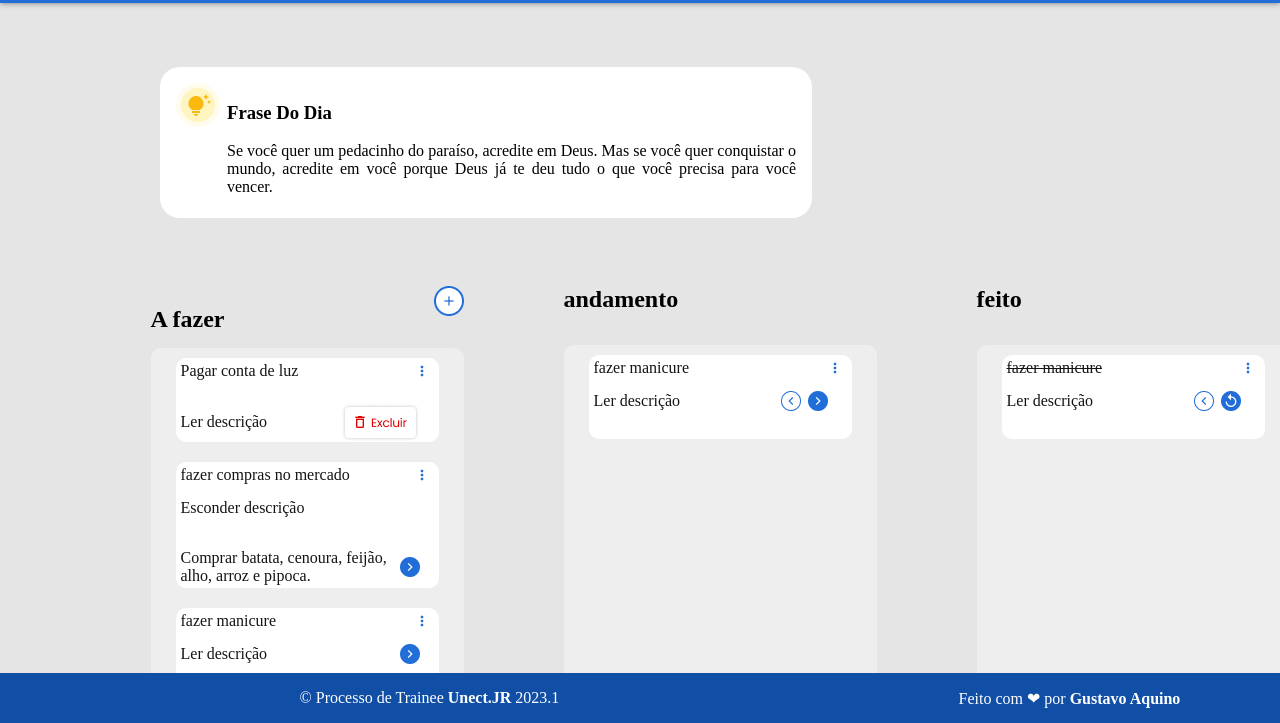
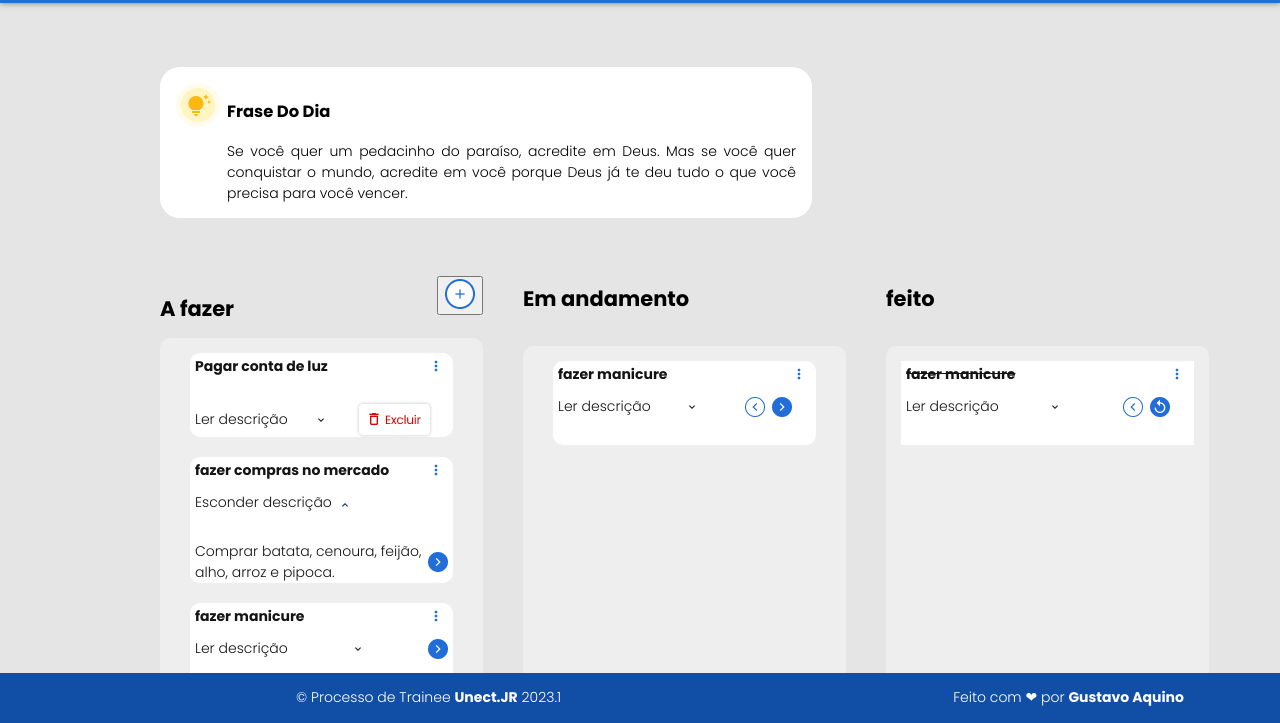
Before and after one commit to guhz021/NOVOTESTE, a plain HTML site: page index.html in a window 1280 px wide. Shown: the part 77-800 px from the top of the page. Drawn offline with Linux system fonts and the light colour scheme.

Commit message:
segundo commit

```diff
--- a/index.html
+++ b/index.html
@@ -6,6 +6,9 @@
     <meta name="viewport" content="width=device-width, initial-scale=1.0">
     <title>uTask3.0</title>
     <link rel="stylesheet" href="stylesheet.css">
+    <link rel="preconnect" href="https://fonts.googleapis.com">
+<link rel="preconnect" href="https://fonts.gstatic.com" crossorigin>
+<link href="https://fonts.googleapis.com/css2?family=Poppins:ital,wght@0,300;0,600;0,700;1,400&display=swap" rel="stylesheet">
 </head>
 <body>
     <div class="header">
@@ -17,6 +20,7 @@
     <div class="FraseDia">
             <div class="FraseIMG">
                 <img src="tipsFull.png">
+
             </div>
             <div class="textos1">
                 <h3>Frase Do Dia</h3>
@@ -26,23 +30,27 @@
 
     <div class="main">
         <div class="afazer">
-            <div class="afazerIMG"><h2>A fazer</h2> <img src="adicionar.png"></div>
+            <div class="afazerIMG"><h2>A fazer</h2> <div id="adicionar">
+
+               <div class="button"> <button type="button" id="ToggleBtn"> <img src="adicionar.png"></button> </div>
+            </div>
+             </div>
             <div class="tasks-container">
                 <div class="task1">
-                    <div class="task1IMG"><p>Pagar conta de luz</p> <img src="3ponto.png"></div>
+                    <div class="task1IMG"><p><strong>Pagar conta de luz</strong></p> <img src="3ponto.png"></div>
                     <br>
-                    <div class="task1IMG2"><p> Ler descrição </p> <img src="Excluir.png"></div>
+                    <div class="task1IMG2"><p> Ler descrição </p><img src="expandir.png" hspace="10"> <img src="Excluir.png"></div>
                 </div>
                 <div class="task2">
-                    <div class="task2IMG1"><p>fazer compras no mercado</p> <img src="3ponto.png"></div>
-                        <p>Esconder descrição</p>
+                    <div class="task2IMG1"><p><strong>fazer compras no mercado</strong></p> <img src="3ponto.png"></div>
+                        <p>Esconder descrição<img src="expand_less.png" hspace="10"></p>
                     <div class="task2IMG2"><p>Comprar batata, cenoura, feijão, alho, arroz e pipoca.</p>
                         <img src="[Botão] Próximo2.png">
                     </div>
                 </div>
                 <div class="task3">
-                    <div class="task3IMG1"><p>fazer manicure </p><img src="3ponto.png"></div>
-                        <div class="task3IMG2"> <p> Ler descrição</p>
+                    <div class="task3IMG1"><p><strong>fazer manicure </strong></p><img src="3ponto.png"></div>
+                        <div class="task3IMG2"> <p> Ler descrição</p><img src="expandir.png">
                             <img src="[Botão] Próximo2.png">
                         </div>
                 </div>
@@ -50,11 +58,11 @@
 
         </div>
         <div class="andamento">
-            <h2>andamento</h2>
+            <h2>Em andamento</h2>
             <div class="tasks-container">
                 <div class="task4">
-                    <div class="task4IMG1"><p>fazer manicure </p><img src="3ponto.png"></div>
-                        <div class="task4IMG2"> <p> Ler descrição</p>
+                    <div class="task4IMG1"><p><strong>fazer manicure </strong></p><img src="3ponto.png"></div>
+                        <div class="task4IMG2"> <p> Ler descrição</p><img src="expandir.png">
                             <div class="botoes1"><img src="[Botão] Voltar.png" hspace="7,99"><img src="[Botão] Próximo2.png"></div>
                         </div>
                 </div>
@@ -65,8 +73,8 @@
             <h2>feito</h2>
             <div class="tasks-container">
                 <div class="task5">
-                    <div class="task5IMG1"><p><s>fazer manicure</s> </p><img src="3ponto.png"></div>
-                        <div class="task5IMG2"> <p> Ler descrição</p>
+                    <div class="task5IMG1"><p><strong><s>fazer manicure</s></strong> </p><img src="3ponto.png"></div>
+                        <div class="task5IMG2"> <p> Ler descrição</p><img src="expandir.png">
                             <div class="botoes2"><img src="[Botão] Voltar.png" hspace="7,99"><img src="[Botão] Próximo.png"></div>
                         </div>
                 </div>
@@ -75,9 +83,26 @@
     </div>
 
     <class class="footer">
-        <p>&#169 Processo de Trainee <strong>Unect.JR</strong> 2023.1</p>
+        <p>&#169 Processo de Trainee <strong><a ref="https://unect.com.br">Unect.JR</a></strong> 2023.1</p>
         <p>Feito com &#10084 por <strong>Gustavo Aquino</strong> </p>
     </class>
 
+    <div id="overlay">
+        <div class="NovaTask">
+            <div class="NovaContainer">
+            <img src="Título.png"hspace="100"><img src="[Botão] Fechar.png">
+                <div class="titulo">
+                    <p><strong>título*</strong></p>
+                    <div class="cinza1">
+                        <p>Enviar depoimento para o site da Unect</p>
+                    </div>
+                    <p><strong>Descrição</strong></p>
+                    <div class="cinza2">
+                        <p>Eu achava que precisava entrar na Unect para ser uma pessoa melhor,mas vi que precisava ser uma pessoa melhor para entrar na Unect.</p>
+                    </div>
+                </div>
+                <div class="cinzaimg"><img src="[Botão] Criar task.png"></div>
+        </div>
+    </div>
 </body>
 </html>
--- a/stylesheet.css
+++ b/stylesheet.css
@@ -6,226 +6,247 @@ body{
 }
 
 .header{
-    height: 80px;
+    height: 5rem;
     background-color: #226ED8;
     display: flex;
-    padding: 0 160px;
+    padding: 0 10rem;
     align-items: center;
     justify-content: space-between;
     color: #FFFFFF;
-    box-shadow: 0px 0px 6px 0px rgba(0, 0, 0, 0.5);
-    z-index: 200px;
+    box-shadow: 0px 0px 0.375rem 0px rgba(0, 0, 0, 0.5);
+    z-index: 12.5rem;
+    font-family: 'Poppins', sans-serif;
+    font-size: 1.875rem;
 }
 
 .FraseDia{
     position: fixed;
-    height: 119px;
-    width: 620px;
-    left: 160px;
-    top: 112px;
-    border-radius: 20px;
+    height: 7.438rem;
+    width: 38.75rem;
+    left: 10rem;
+    top: 7rem;
+    border-radius: 1.25rem;
     background-color: #FFFFFF;
     flex-direction: row;
     display: flex;
-    padding: 16px;
+    padding: 1rem;
     text-align: justify;
-    margin-top: 32px;
+    margin-top: 2rem;
+    font-family: 'Poppins', sans-serif;
+    font-size: 0.875rem;
 }
 
 .FraseIMG{
-    height: 60px;
-    width: 60px;
-    left: 176px;
-    top: 128px;
-    border-radius: 0px;
+    height: 3.75rem;
+    width: 3.75rem;
+    left: 11rem;
+    top: 8rem;
+    border-radius: 0rem;
     flex-direction: row;
-    margin-right: 7px;
+    margin-right: 0.438rem;
 }
 
 .main{
     display: flex;
-    justify-content: center;
-    gap: 100px;
-    margin-top: 263px;
-    margin-left: 160px;
+    justify-content: space-between;
+    margin-top: 16.438rem;
+    margin-right: 10rem;
+    margin-left: 10rem;
+    font-family: 'Poppins', sans-serif;
+    font-size: 1.25rem;
 }
 
 .afazer{
     background-color: #E5E5E5;
-    height: 376px;
-    width: 960px;
-    left: 160px;
-    top: 263px;
+    height: 23.5rem;
+    left: 10rem;
+    top: 16.438rem;
+    font-family: 'Poppins', sans-serif;
+    font-size: 0.875rem;
 }
 
 .andamento {
     background-color: #E5E5E5;
-    height: 376px;
-    width: 960px;
-    left: 160px;
-    top: 263px
+    height: 23.5rem;
+    left: 23.5rem;
+    top: 16.438rem;
+    margin-left: 2.5rem;
+    font-family: 'Poppins', sans-serif;
+    font-size: 0.875rem;
+}
 
-}
 .feito{
     background-color: #E5E5E5;
-    height: 376px;
-    width: 960px;
-    left: 160px;
-    top: 263px;
-
+    height: 23.5rem;
+    left: 23.5rem;
+    top: 23.5rem;
+    margin-left: 2.5rem;
+    font-family: 'Poppins', sans-serif;
+    font-size: 0.875rem;
 }
 
 .tasks-container{
-    width: 293px;
+    width: 18.313rem;
     background-color: #EEEEEE;
     color: #141414;
     text-align: center;
-    height: 337px;
-    border-radius: 10px;
-    margin-top: 32px;
-    padding-top: 20px;
-    padding: 10px;
+    height: 21.063rem;
+    border-radius: 0.625rem;
+    margin-top: 2rem;
+    padding-top: 1.25rem;
+    padding: 0.938rem;
 }
 
 .afazerIMG{
     display: flex;
-    height: 30px;
-    margin-top: 20px;
+    height: 1.875rem;
+    margin-top: 0.625rem;
     justify-content: space-between;
 }
 
 .task1{
-    height: 74px;
-    width: 253px;
-    border-radius: 10px;
+    height: 4.625rem;
+    width: 15.813rem;
+    border-radius: 0.625rem;
     background-color: #FFFFFF;
     text-align: left;
-    margin-left: 15px;
-    padding: 5px;
-
+    margin-left: 0.938rem;
+    padding: 0.313rem;
 }
 
 .task1IMG{
     display: flex;
     justify-content: space-between;
-    height: 16px;
+    height: 1rem;
     align-items: center;
-    margin-right: 10px;
+    margin-right: 0.625rem;
 }
 
 .task1IMG2{
     display:flex ;
     justify-content: space-between;
     align-items: center;
-    margin-right: 14px;
+    margin-right: 0.875rem;
 }
 
 .task2{
-    height: 116px;
-    width: 253px;
-    left: 0px;
-    top: 88px;
-    border-radius: 10px;
+    height: 7.25rem;
+    width: 15.813rem;
+    left: 0rem;
+    top: 5.5rem;
+    border-radius: 0.625rem;
     background-color: #FFFFFF;
     text-align: left;
-    margin-top: 20px;
-    margin-left: 15px;
-    padding: 5px;
+    margin-top: 1.25rem;
+    margin-left: 0.938rem;
+    padding: 0.313rem;
 }
+
 .task2IMG1{
     display: flex;
     justify-content: space-between;
-    height: 16px;
+    height: 1rem;
     align-items: center;
-    margin-right: 10px;
+    margin-right: 0.625rem;
 }
+
 .task2IMG2{
     display:flex ;
     justify-content: space-between;
     align-items: center;
-    margin-right: 14px;
+    margin-right: 0.875;
 }
+
 .task3{
-    height: 74px;
-    width: 253px;
-    left: 0px;
-    top: 0px;
-    border-radius: 10px;
+    height: 4.625rem;
+    width: 15.813rem;
+    left: 0rem;
+    top: 0rem;
+    border-radius: 0.625rem;
     background-color: #FFFFFF;
     text-align: left;
-    margin-left: 15px;
-    padding: 5px;
-    margin-top: 20px;
+    margin-left: 0.938rem;
+    padding: 0.313rem;
+    margin-top: 1.25rem;
 }
 
 .task3IMG1{
     display: flex;
     justify-content: space-between;
-    height: 16px;
+    height: 1rem;
     align-items: center;
-    margin-right: 10px;
+    margin-right: 0.625rem;
 }
+
 .task3IMG2{
     display:flex ;
     justify-content: space-between;
     align-items: center;
-    margin-right: 14px;
+    margin-right: 0.875;
 }
+
 .task4{
-    height: 74px;
-    width: 253px;
-    border-radius: 10px;
+    height: 4.625rem;
+    width:15.813rem;
+    border-radius: 0.625rem;
     background-color: #FFFFFF;
     text-align: left;
-    margin-left: 15px;
-    padding: 5px;
+    margin-left: 0.938rem;
+    padding: 0.313rem;
 }
 
 .task4IMG1{
     display: flex;
     justify-content: space-between;
-    height: 16px;
+    height: 1rem;
     align-items: center;
-    margin-right: 10px;
+    margin-right: 0.625rem;
 }
+
 .task4IMG2{
     display:flex ;
     justify-content: space-between;
     align-items: center;
-    margin-right: 14px;
+    margin-right: 0.875rem;
 }
+
 .botoes1{
     display:flex ;
     justify-content: space-between;
-    padding: 5px;
+    padding: 0.313rem;
 }
+
 .task5{
-    height: 74px;
-    width: 253px;
-    border-radius: 10px;
+    height: 4.625rem;
+    width: 15.813;
+    border-radius: 0.625;
     background-color: #FFFFFF;
     text-align: left;
-    margin-left: 15px;
-    padding: 5px;
+    margin-left: 0.938;
+    padding: 0.313rem;
 }
+
 .task5IMG1{
     display: flex;
     justify-content: space-between;
-    height: 16px;
+    height: 1rem;
     align-items: center;
-    margin-right: 10px;
+    margin-right: 0.625rem;
 }
+
 .task5IMG2{
     display:flex ;
     justify-content: space-between;
     align-items: center;
-    margin-right: 14px;
+    margin-right: 0.875rem;
 }
+
 .botoes2{
     display:flex ;
     justify-content: space-between;
-    padding: 5px;
+    padding: 0.313rem;
 }
+
 .footer{
     position: fixed;
     left: 0;
@@ -234,8 +255,71 @@ body{
     background-color: #114FA7;
     color: white;
     text-align: center;
-    height: 50px;
+    height: 3.125rem;
     display: flex;
     justify-content: space-around;
-    padding: 0 100px;
+    padding: 0 6.25rem;
+    font-family: 'Poppins', sans-serif;
+    font-size: 0.875rem;
 }
+
+.NovaTask{
+    display: flex;
+    justify-content: center;
+    height: 26.313rem;
+    width: 29.625rem;
+    background-color: aqua;
+    margin-left: auto;
+    margin-right: auto;
+    margin-top: 9.375rem;
+    border-radius: 1.25rem;
+}
+.NovaContainer{
+    display: block;
+    justify-content: space-between;
+    margin-top: 1.875rem;
+    font-family: 'Poppins', sans-serif;
+    font-size: 0.75rem;
+}
+
+.cinza1{
+    height: 2.5rem;
+    width: 23.375rem;
+    left: 28.313rem;
+    top: 17.25rem;
+    border-radius: 0.625rem;
+    background-color: #EEEEEE;
+    text-align: left;
+    padding: 0.125rem;
+    font-family: 'Poppins', sans-serif;
+    font-size: 0.875rem;
+}
+
+.cinza2{
+    height: 5.625rem;
+    width: 23.375rem;
+    left: 28.313rem;
+    top: 22.5rem;
+    border-radius: 0.625rem;
+    background-color: #EEEEEE;
+    padding: 0.313rem;
+    font-family: 'Poppins', sans-serif;
+    font-size: 0.875rem;
+}
+.cinzaimg{
+    margin-top: 2.5rem;
+}
+
+#overlay {
+    position: fixed; /* Sit on top of the page content */
+    display: none; /* Hidden by default */
+    width: 100%; /* Full width (cover the whole page) */
+    height: 100%; /* Full height (cover the whole page) */
+    top: 0;
+    left: 0;
+    right: 0;
+    bottom: 0;
+    background-color: rgba(0,0,0,0.5); /* Black background with opacity */
+    z-index: 2; /* Specify a stack order in case you're using a different order for other elements */
+    cursor: pointer; /* Add a pointer on hover */
+  }
```
Also changed, not shown: index.js (added, +13 -0 lines), Título.png (added), [Botão] Criar task.png (added).
